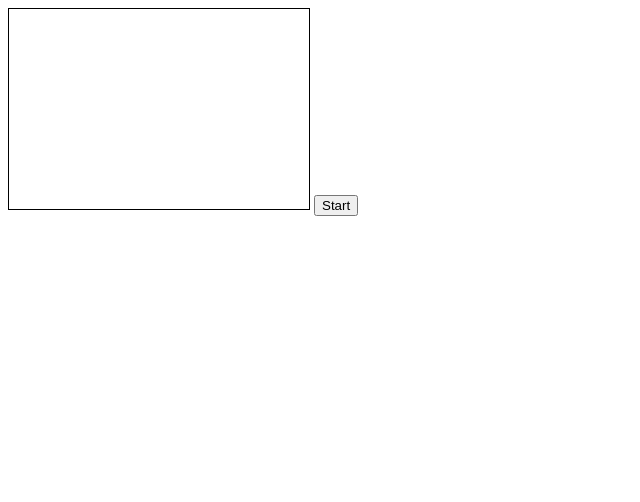
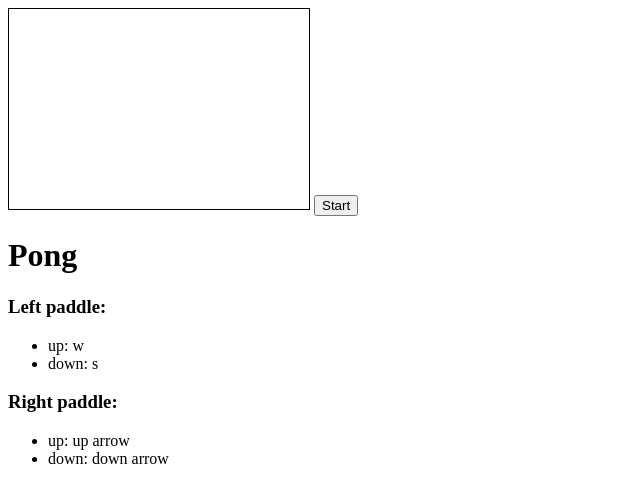
Before and after one commit to dabrau/PongPlus, a plain HTML site: page refactor.html in a window 1280 px wide. Shown: the whole page, without its empty margins (0-640 px from the left). Drawn offline with nearby package versions, Linux system fonts and the light colour scheme.

Commit message:
added instructions

```diff
--- a/refactor.html
+++ b/refactor.html
@@ -10,6 +10,17 @@
  <body>
  <canvas id="canvas" width="300" height="200"></canvas>
  <button class="start">Start</button>
+ <h1>Pong</h2>
+ <h3>Left paddle:</h3>
+ <ul>
+ 	<li>up: w</li>
+ 	<li>down: s</li>
+ </ul>
+ <h3>Right paddle:</h3>
+ <ul>
+ 	<li>up: up arrow</li>
+ 	<li>down: down arrow</li>
+ </ul>
  <script type="text/javascript" src="controllers/gameController.js"></script>
  <script type="text/javascript" src="models/gameModels.js"></script>
   <script type="text/javascript" src="views/gameView.js"></script>
```
